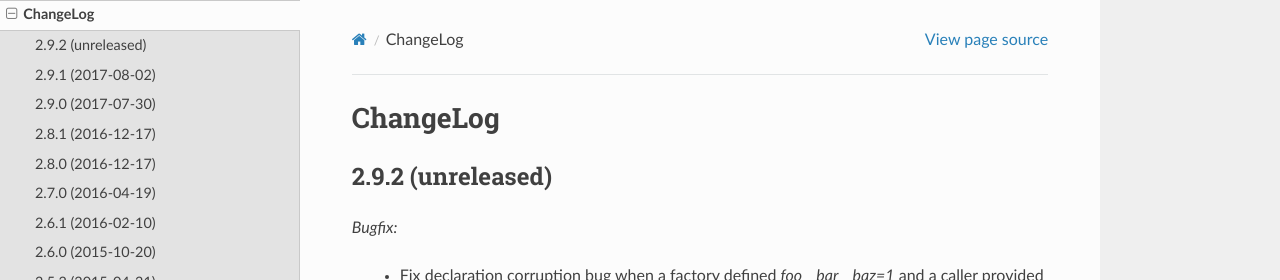
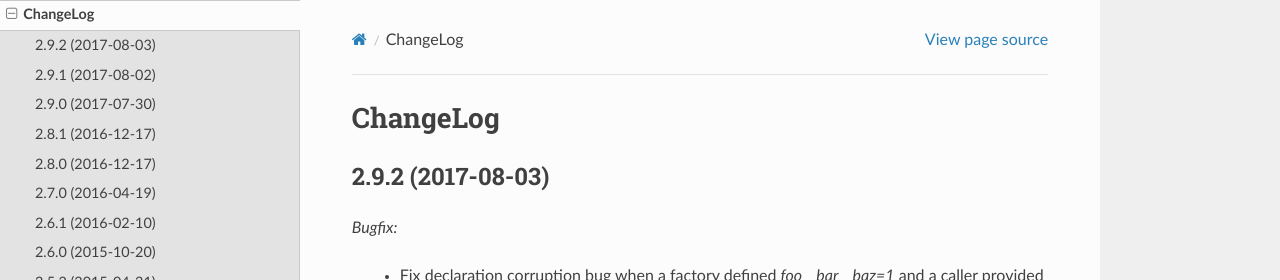
Before and after one commit to FactoryBoy/factory_boy, a Sphinx documentation site: the page built from docs/changelog.rst, in a window 1280 px wide and 900 px high. Shown: the top 280 px of the window. Built offline with Sphinx 7.4.7 and the Read the Docs theme 2.0.0, drawn with Linux system fonts in a browser that asks for light colours.

Commit message:
Preparing release 2.9.2

```diff
--- a/docs/changelog.rst
+++ b/docs/changelog.rst
@@ -1,7 +1,7 @@
 ChangeLog
 =========
 
-2.9.2 (unreleased)
+2.9.2 (2017-08-03)
 ------------------
 
 *Bugfix:*
--- a/factory/__init__.py
+++ b/factory/__init__.py
@@ -74,7 +74,7 @@ from . import mogo
 from . import mongoengine
 
 
-__version__ = '2.9.2.dev0'
+__version__ = '2.9.2'
 __author__ = 'Raphaël Barrois <raphael.barrois+fboy@polytechnique.org>'
 
 
```
